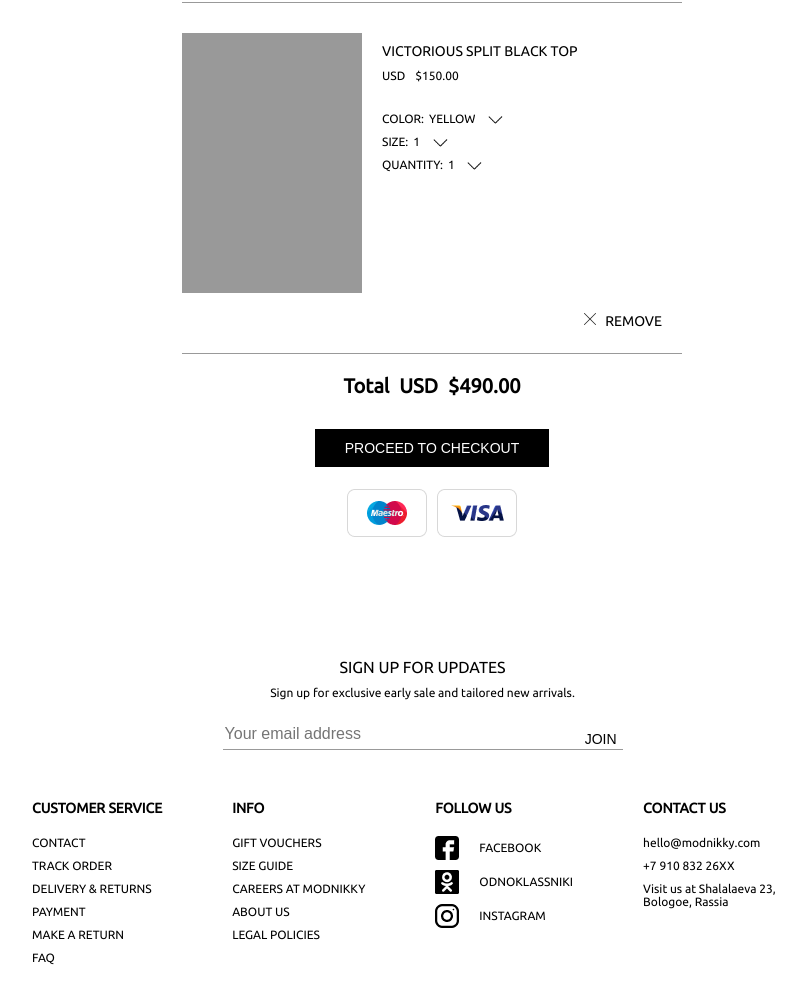
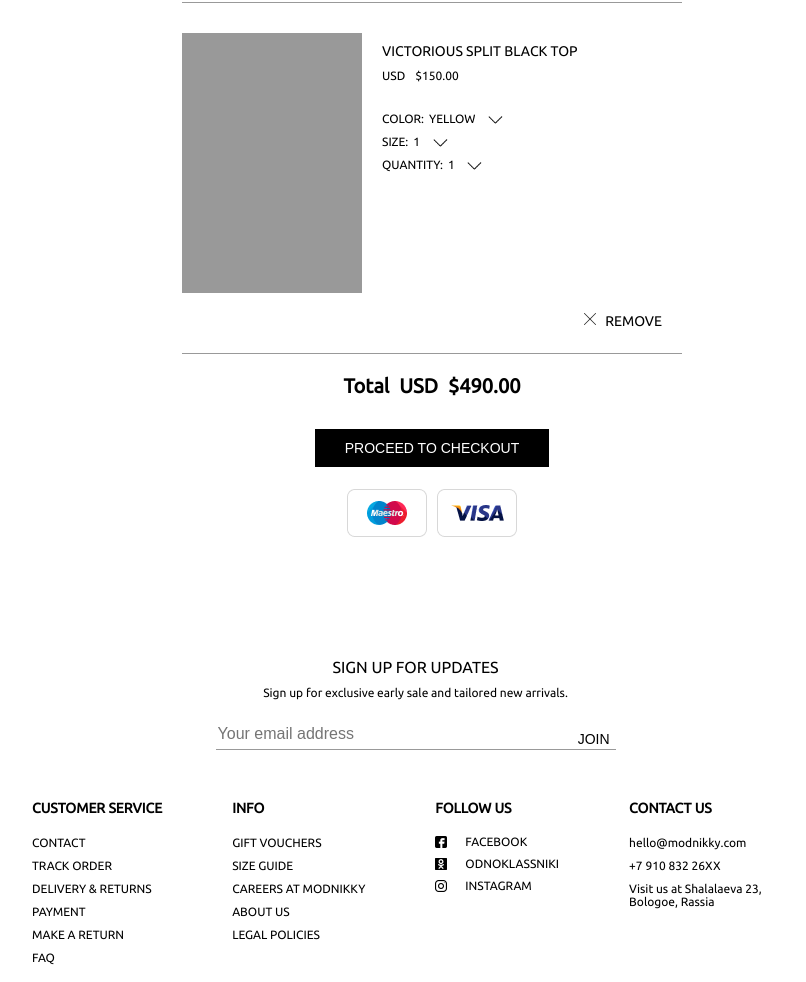
Before and after one commit to yuliya-zhukova/fashion-store, a website: page bag.html in a window 1280 px wide. Shown: the part 435-1417 px from the top of the page, without its empty margins (208-1014 px from the left). Drawn offline with nearby package versions, Linux system fonts and the light colour scheme; files that its build step writes are made by us from their sources.

Commit message:
Remake social-items in footer using ::before

```diff
--- a/bag.html
+++ b/bag.html
@@ -192,27 +192,18 @@
           </div>
           <div class="fs-footer__column">
             <div class="fs-footer__section-header">Follow us</div>
-            <div class="fs-footer__section-item fs-footer__section-item_social">
-              <div class="fs-footer__social-icon fs-footer__social-icon_facebook">
-                <img src="img/facebook-logo.png">
-              </div>
-              <div class="fs-footer__social-name">
+            <div class="fs-footer__section-item">
+              <div class="fs-footer__social fs-footer__social_facebook">
                 Facebook
               </div>
             </div>
-            <div class="fs-footer__section-item fs-footer__section-item_social">
-              <div class="fs-footer__social-icon fs-footer__social-icon_odnoklassniki">
-                <img src="img/odnonklassniki-logo.png">
-              </div>
-              <div class="fs-footer__social-name">
+            <div class="fs-footer__section-item">
+              <div class="fs-footer__social fs-footer__social_odnoklassniki">
                 Odnoklassniki
               </div>
             </div>
-            <div class="fs-footer__section-item fs-footer__section-item_social">
-              <div class="fs-footer__social-icon fs-footer__social-icon_instagram">
-                <img src="img/instagram-logo.png">
-              </div>
-              <div class="fs-footer__social-name">
+            <div class="fs-footer__section-item">
+              <div class="fs-footer__social fs-footer__social_instagram">
                 Instagram
               </div>
             </div>
--- a/scss/_footer.scss
+++ b/scss/_footer.scss
@@ -21,24 +21,39 @@
     margin-bottom: 10px;
     cursor: pointer;
 
-    &_social {
-      display: flex;
-    }
-
     &_contact {
       width: 150px;
       text-transform: none;
     }
   }
 
-  &__social-icon {
-    width: 24px;
-    height: 24px;;
-    margin-right: 20px;
-  }
+  &__social {
+    position: relative;
+    margin-left: 30px;
+    height: 12px;
+    line-height: 12px;
 
-  &__social-name {
-    height: 24px;
-    line-height: 24px;
+    &::before {
+      content: "";
+      position: absolute;
+      left: -30px;
+      width: 24px;
+      height: 24px;;
+      margin-right: 10px;
+      background-repeat: no-repeat;
+      background-size: 50%;
+    }
+
+    &_facebook::before {
+      background-image: url('../img/facebook-logo.png');
+    }
+
+    &_odnoklassniki::before {
+      background-image: url('../img/odnonklassniki-logo.png');
+    }
+
+    &_instagram::before {
+      background-image: url('../img/instagram-logo.png');
+    }
   }
 }
```
